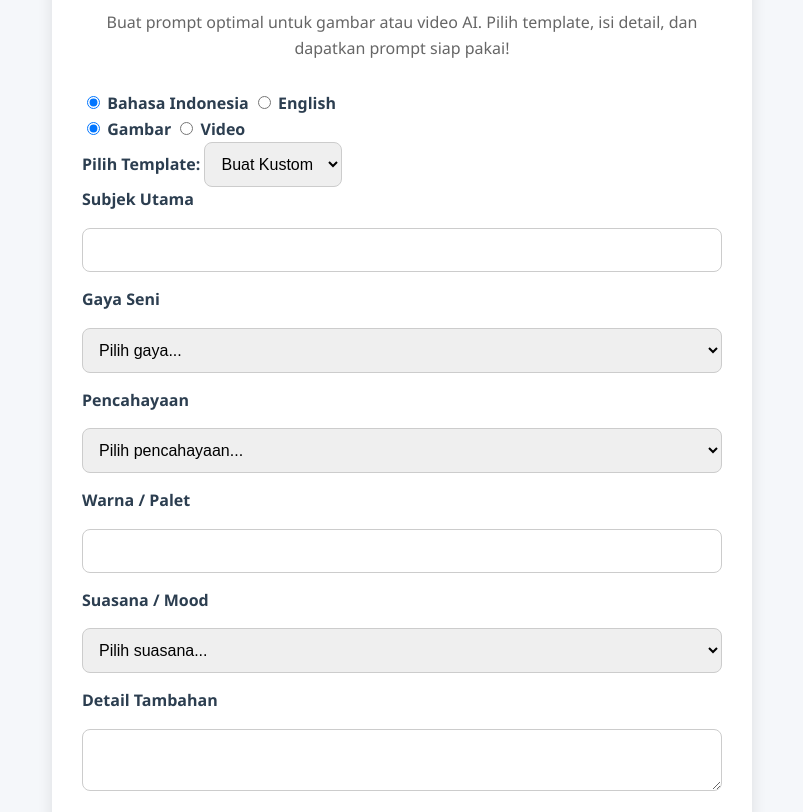
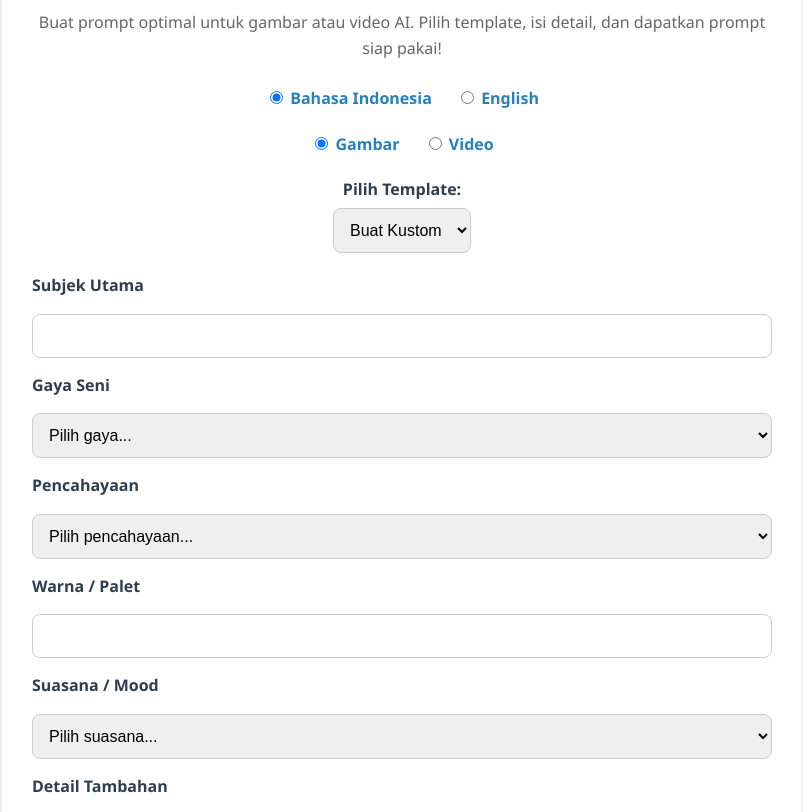
Before and after one commit to zoijyo28/ai_promt, a plain HTML site: page index.html in a window 1280 px wide. Shown: the part 154-966 px from the top of the page, without its empty margins (238-1041 px from the left). Drawn offline with Linux system fonts and the light colour scheme.

Commit message:
Update style.css

```diff
--- a/style.css
+++ b/style.css
@@ -10,7 +10,7 @@ body {
 }
 
 .container {
-  max-width: 700px;
+  max-width: 800px;
   margin: 40px auto;
   padding: 30px;
   background: white;
@@ -26,7 +26,26 @@ h1 {
 p {
   text-align: center;
   color: #666;
-  margin-bottom: 30px;
+  margin-bottom: 25px;
+}
+
+/* Switch bahasa & mode */
+.lang-switch, .mode-switch, .template-section {
+  text-align: center;
+  margin-bottom: 20px;
+}
+
+.lang-switch label, .mode-switch label {
+  margin: 0 10px;
+  font-weight: bold;
+  color: #2980b9;
+}
+
+.template-section label {
+  display: block;
+  font-weight: bold;
+  margin-bottom: 5px;
+  color: #2c3e50;
 }
 
 form {
@@ -40,9 +59,7 @@ label {
   color: #2c3e50;
 }
 
-input[type="text"],
-textarea,
-select {
+input[type="text"], textarea, select {
   padding: 12px;
   border: 1px solid #ccc;
   border-radius: 8px;
@@ -63,7 +80,7 @@ button {
   border: none;
   border-radius: 8px;
   cursor: pointer;
-  margin-top: 10px;
+  margin-top: 15px;
   transition: background 0.3s;
 }
 
@@ -86,6 +103,7 @@ button:hover {
   border-radius: 8px;
   background: #f8f9fa;
   font-family: monospace;
+  resize: vertical;
 }
 
 #copyBtn {
```
